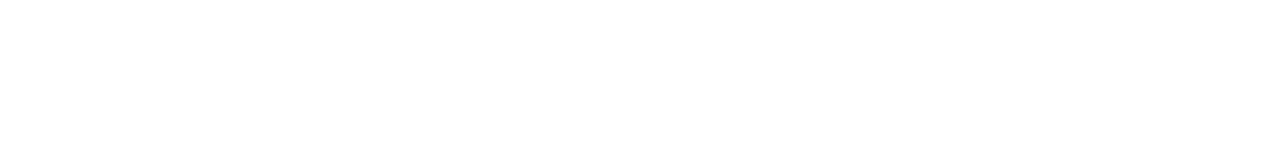
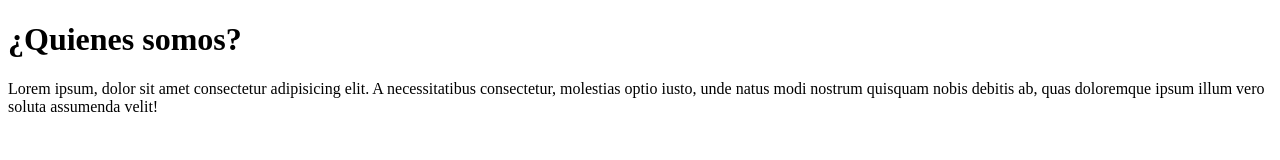
Before and after one commit to ozz2018/site2, a plain HTML site: page about.html in a window 1280 px wide. Drawn offline with Linux system fonts and the light colour scheme.

Commit message:
feat: replace about

```diff
--- a/about.html
+++ b/about.html
@@ -4,9 +4,14 @@
     <meta charset="UTF-8">
     <meta http-equiv="X-UA-Compatible" content="IE=edge">
     <meta name="viewport" content="width=device-width, initial-scale=1.0">
-    <title>Document</title>
+    <title>¿Quienes somos?</title>
 </head>
 <body>
-
+    <h1>¿Quienes somos?</h1>
+    <p>Lorem ipsum, dolor sit amet consectetur adipisicing elit.
+       A necessitatibus consectetur,
+       molestias optio iusto,
+       unde natus modi nostrum quisquam nobis debitis ab,
+       quas doloremque ipsum illum vero soluta assumenda velit!</p>
 </body>
 </html>
```
